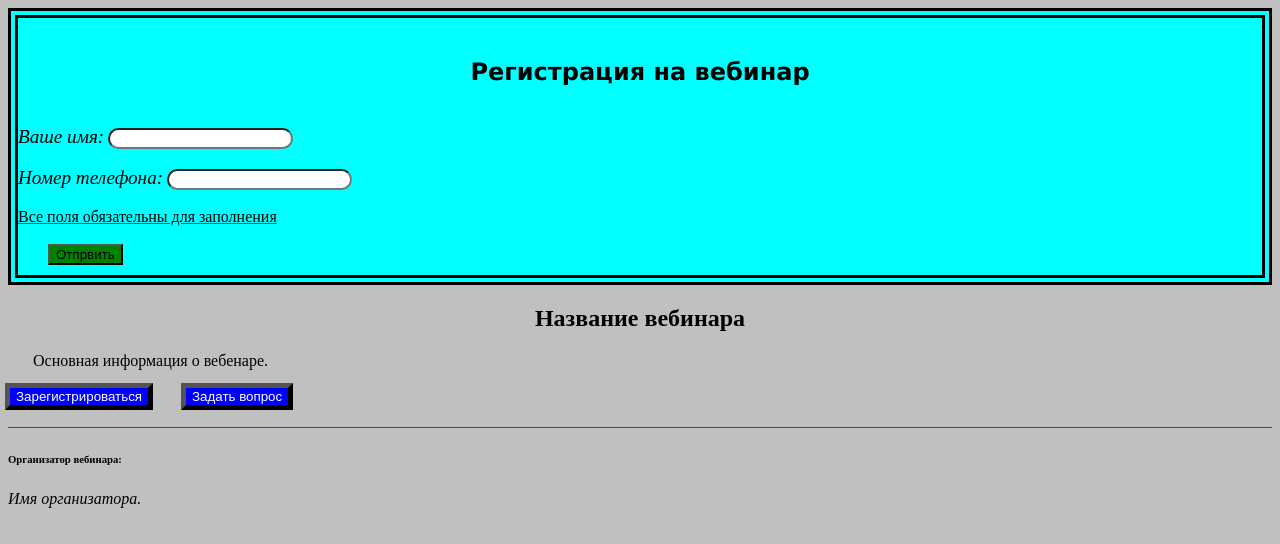
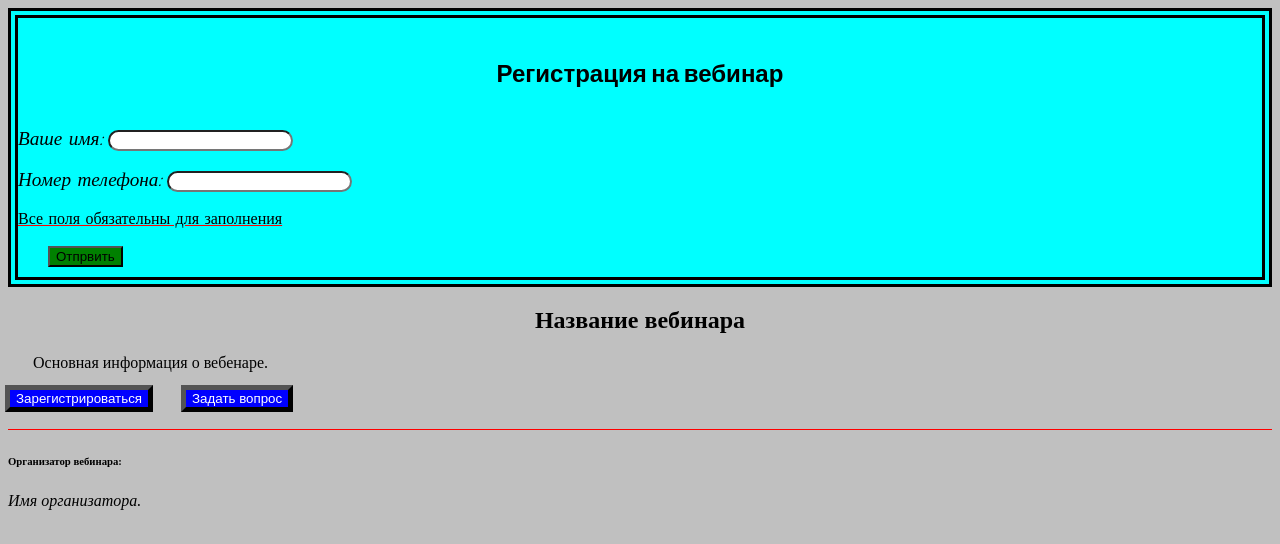
Before and after one commit to WebHeroSchool/Cosmopoliten, a plain HTML site: page index.html in a window 1280 px wide. Drawn offline with Linux system fonts and the light colour scheme.

Commit message:
В структуре html добавила ссылку на два гугл-шрифта. В струтуре css применила два гугл-шрифта

```diff
--- a/index.html
+++ b/index.html
@@ -2,6 +2,10 @@
 <html>
   <head>
     <meta charset="utf-8">
+    <link href="https://fonts.googleapis.com/css?family=Comic+Neue&display=swap"
+    rel="stylesheet">
+    <link href="https://fonts.googleapis.com/css?family=Lato&display=swap"
+    rel="stylesheet">
     <link rel="stylesheet" href="./style.css">
     <title>Бесплатный вебинар</title>
   </head>
--- a/style.css
+++ b/style.css
@@ -4,9 +4,10 @@ body {
 header {
   background-color: aqua;
   border: 10px double black;
+  font-family: 'Comic Neue';
 }
 .header__title {
-  font-family: Geneva, sans-serif;
+  font-family: 'Lato', sans-serif;
   text-align: center;
   font-size: 150%;
 }
```
